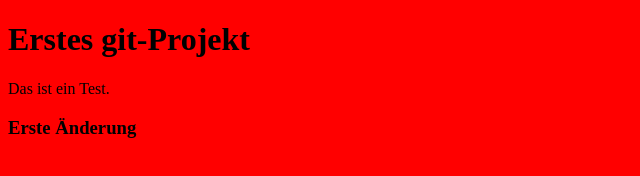
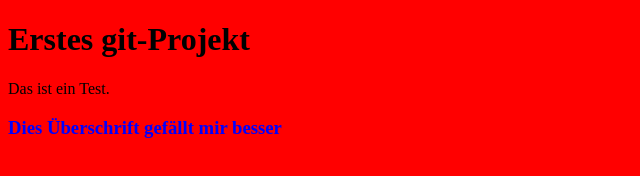
Before and after one commit to 007wifi/tollesprojekt, a plain HTML site: page index.html in a window 1280 px wide. Shown: the whole page, without its empty margins (0-640 px from the left). Drawn offline with Linux system fonts and the light colour scheme.

Commit message:
diverse änderungen

```diff
--- a/css/meinstil.css
+++ b/css/meinstil.css
@@ -4,3 +4,8 @@ body {
 
 
 	}
+
+h3 {
+	color:blue;
+
+	}
--- a/index.html
+++ b/index.html
@@ -13,6 +13,6 @@
 <body>
 <h1>Erstes git-Projekt</h1>
 <p>Das ist ein Test.</p>
-<h3>Erste Änderung</h3>
+<h3>Dies Überschrift gefällt mir besser</h3>
 </body>
 </html>
```
Also changed, not shown: Impressum.html (added, +11 -0 lines).
